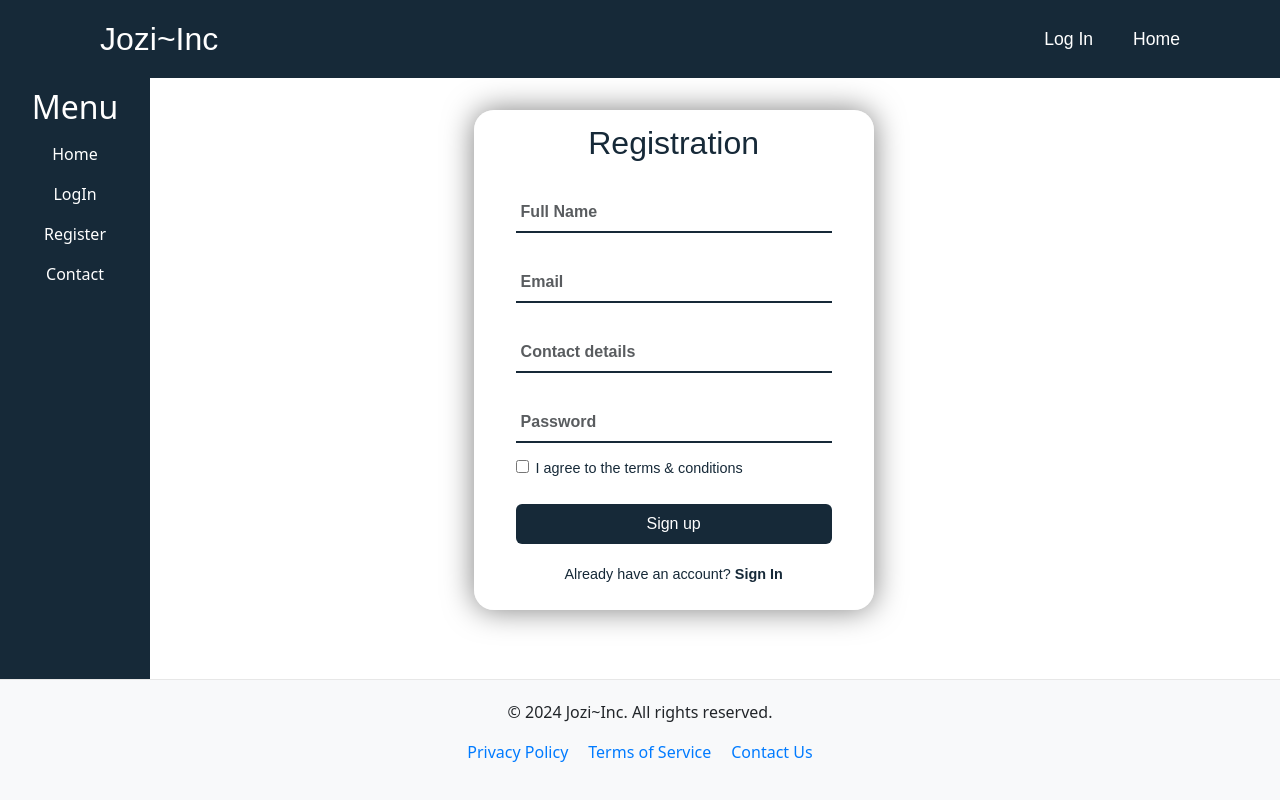
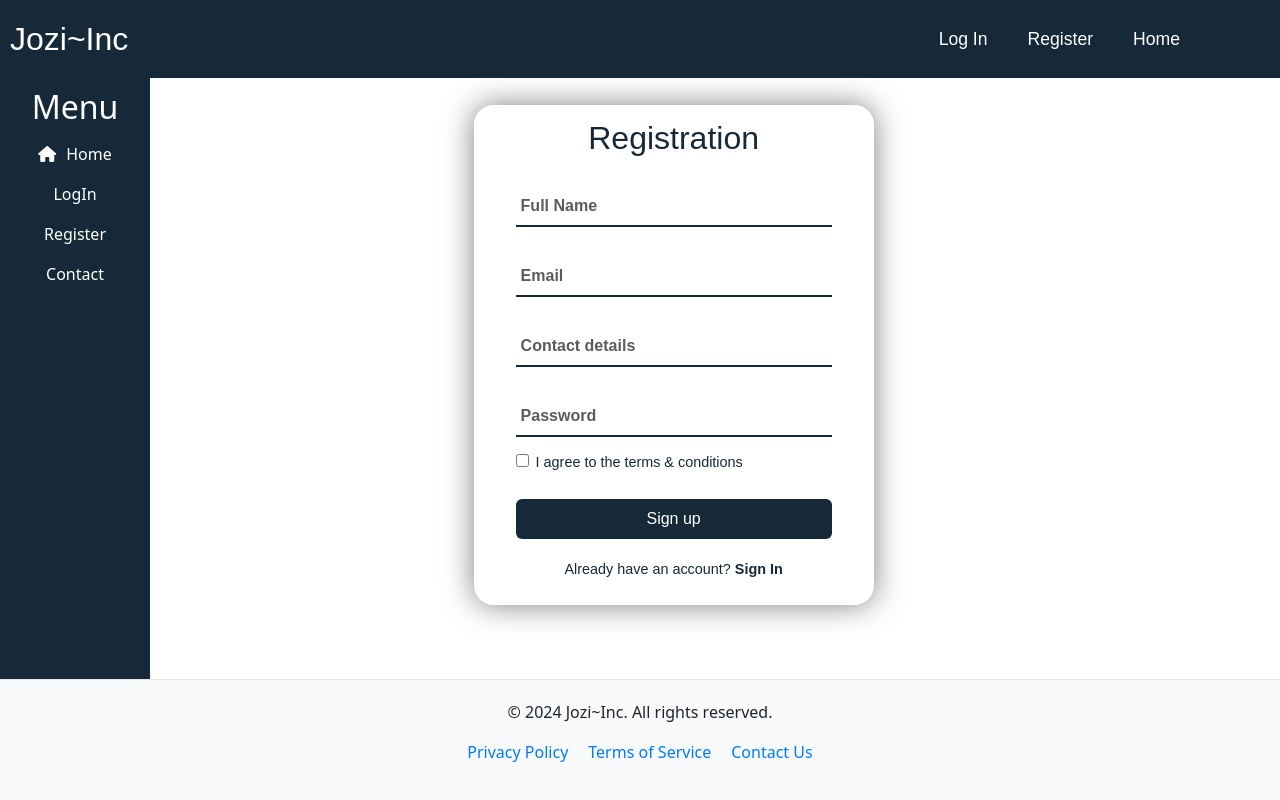
Before and after one commit to Busisanii/Busisanii, an Angular app in the folder AuthenticationProject/WebFrontEnd/: page /Register in a window 1280 px wide. Built offline with nearby package versions, Linux system fonts and the light colour scheme.

Commit message:
added font for side bar

```diff
--- a/AuthenticationProject/WebFrontEnd/angular.json
+++ b/AuthenticationProject/WebFrontEnd/angular.json
@@ -37,7 +37,8 @@
               }
             ],
             "styles": [
-              "src/styles.css"
+              "src/styles.css",
+              "node_modules/@fortawesome/fontawesome-free/css/all.min.css"
             ],
             "scripts": []
           },
--- a/AuthenticationProject/WebFrontEnd/package.json
+++ b/AuthenticationProject/WebFrontEnd/package.json
@@ -18,6 +18,7 @@
     "@angular/platform-browser": "^18.1.0",
     "@angular/platform-browser-dynamic": "^18.1.0",
     "@angular/router": "^18.1.0",
+    "@fortawesome/fontawesome-free": "^6.5.2",
     "bootstrap": "^5.3.3",
     "cors": "^2.8.5",
     "rxjs": "~7.8.0",
--- a/AuthenticationProject/WebFrontEnd/src/app/app-routing.module.ts
+++ b/AuthenticationProject/WebFrontEnd/src/app/app-routing.module.ts
@@ -3,17 +3,13 @@ import { RouterModule, Routes } from '@angular/router';
 import { HomeComponent } from './home/home.component';
 import { LogInComponent } from './log-in/log-in.component';
 import { RegisterComponent } from './register/register.component';
-import { HeaderComponent } from './header/header.component';
-import { FooterComponent } from './footer/footer.component';
-import { AppComponent } from './app.component';
 
 const routes: Routes = [
-   { path: '', redirectTo: '/home', pathMatch: 'full' },
+   { path: '', redirectTo: '/Home', pathMatch: 'full' },
   { path: 'Home', component: HomeComponent },
   { path: 'Register', component: RegisterComponent },
   { path: 'LogIn', component: LogInComponent }
 ];
-
 @NgModule({
   imports: [RouterModule.forRoot(routes)],
   exports: [RouterModule],
--- a/AuthenticationProject/WebFrontEnd/src/app/register/register.component.css
+++ b/AuthenticationProject/WebFrontEnd/src/app/register/register.component.css
@@ -11,29 +11,11 @@
     justify-content: center;
     align-items: center;
     min-height: 100vh;
-    /* background: url('img/Background.jpg') no repeat; add any pic for background */
+
     background-size: cover;
     background-position: center;
     }
 
-    header{
-        position: fixed;
-        top: 0;
-        left: 0;
-        width: 100%;
-        padding: 20px 100px;
-        background-color: #162938;
-        display: flex;
-        justify-content:  space-between;
-        align-items: center;
-        z-index: 99;
-    }
-
-    .logo {
-        font-size: 2em;
-        color: #fff;
-        user-select: none;
-        }
 
         .navigation a {
             position: relative;
@@ -88,7 +70,7 @@
                 width: 400px;
                 height: 500px;
                 right: -37%;
-                top: 110px;
+                top: 40px;
                 background: transparent;
                 border: 2px solid rgba(255, 255, 255, 0.5);
                 border-radius: 20px;
--- a/AuthenticationProject/WebFrontEnd/src/app/sidebar/sidebar.component.css
+++ b/AuthenticationProject/WebFrontEnd/src/app/sidebar/sidebar.component.css
@@ -30,6 +30,10 @@
     display: block;
   }
 
+  .sidebar ul li a i {
+    margin-right: 10px;
+  }
+
   .sidebar ul li a:hover {
     background-color: #575757;
   }
--- a/AuthenticationProject/WebFrontEnd/src/app/sidebar/sidebar.component.html
+++ b/AuthenticationProject/WebFrontEnd/src/app/sidebar/sidebar.component.html
@@ -1,7 +1,7 @@
 <div class="sidebar">
     <h2>Menu</h2>
     <ul>
-      <li><a routerLink="/Home">Home</a></li>
+      <li><a routerLink="/Home"><i class="fas fa-home"></i>Home</a></li>
       <li><a routerLink="/LogIn">LogIn</a></li>
       <li><a routerLink="/Register">Register</a></li>
       <li><a routerLink="/contact">Contact</a></li>
```
Also changed, not shown: 1 other file (tests, documents, lock files or other folders).
